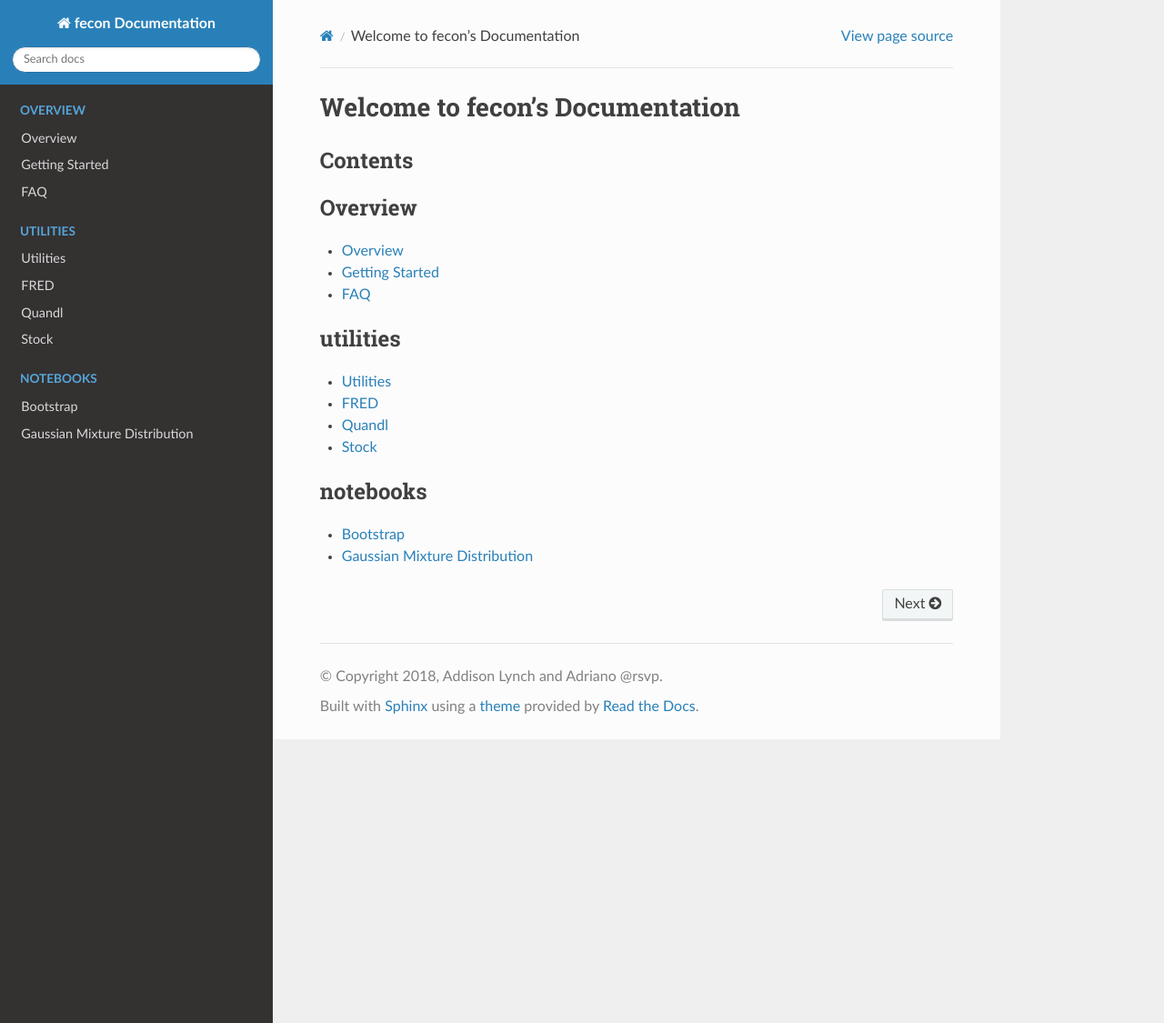
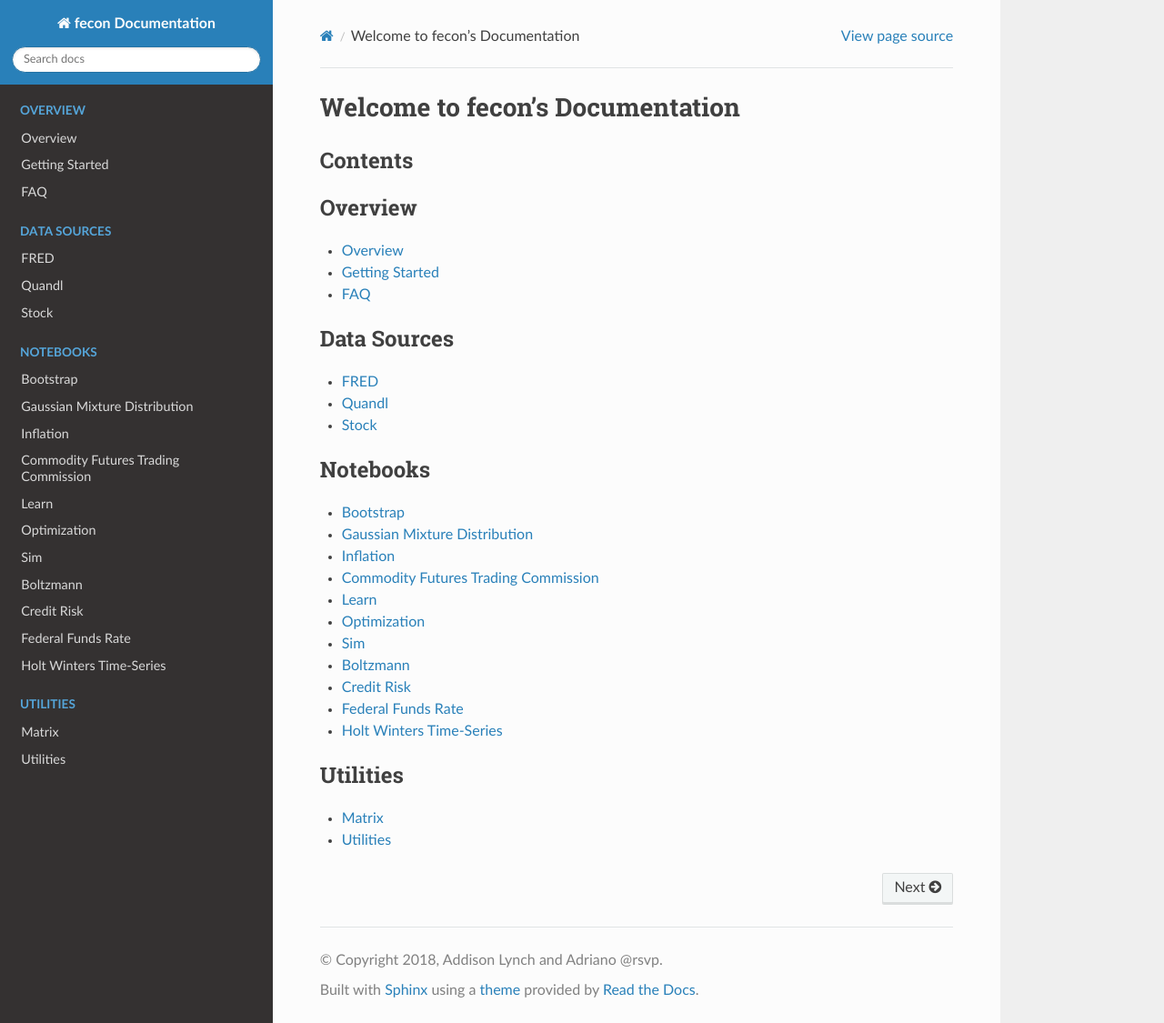
Before and after one commit to addisonlynch/fecon-docs, a Sphinx documentation site: the page built from source/index.rst, in a window 1280 px wide and 1125 px high. Shown: the whole window at 91% size. Built offline with Sphinx 7.4.7 and the Read the Docs theme 2.0.0, drawn with Linux system fonts in a browser that asks for light colours; formulas are drawn with MathJax 3.

```diff
--- /dev/null
+++ b/source/cftc.rst
@@ -0,0 +1,11 @@
+.. _cftc:
+
+Commodity Futures Trading Commission
+====================================
+
+.. _cftc.overview:
+
+Overview
+--------
+
+.. automodule:: fecon236.futures.cftc
--- a/source/conf.py
+++ b/source/conf.py
@@ -134,6 +134,8 @@ latex_documents = [
      'Addison Lynch', 'manual'),
 ]
 
+# Set command name to invoke LaTeX
+
 
 # -- Options for manual page output ------------------------------------------
 
--- a/source/gaussmix.rst
+++ b/source/gaussmix.rst
@@ -9,3 +9,6 @@ Overview
 --------
 
 .. automodule:: fecon236.dst.gaussmix
+
+
+.. autofunction:: fecon236.dst.gaussmix.gm2_vols
--- a/source/index.rst
+++ b/source/index.rst
@@ -15,16 +15,31 @@ Contents
 
 .. toctree::
    :maxdepth: 1
-   :caption: utilities
+   :caption: Data Sources
 
-   utilities.rst
    fred.rst
    quandl.rst
    stock.rst
 
 .. toctree::
    :maxdepth: 1
-   :caption: notebooks
+   :caption: Notebooks
 
    bootstrap.rst
    gaussmix.rst
+   infl.rst
+   cftc.rst
+   learn.rst
+   optimize.rst
+   sim.rst
+   boltzmann.rst
+   credit.rst
+   fedfunds.rst
+   holtwinters.rst
+
+.. toctree::
+   :maxdepth: 1
+   :caption: Utilities
+
+   matrix.rst
+   utilities.rst
```
Also changed, not shown: source/boltzmann.rst (added, +35 -0 lines), source/credit.rst (added, +19 -0 lines), source/fedfunds.rst (added, +19 -0 lines), source/holtwinters.rst (added, +45 -0 lines), source/infl.rst (added, +12 -0 lines), source/learn.rst (added, +21 -0 lines), source/matrix.rst (added, +26 -0 lines), source/optimize.rst (added, +25 -0 lines), source/sim.rst (added, +41 -0 lines), source/stocks.rst (deleted).
